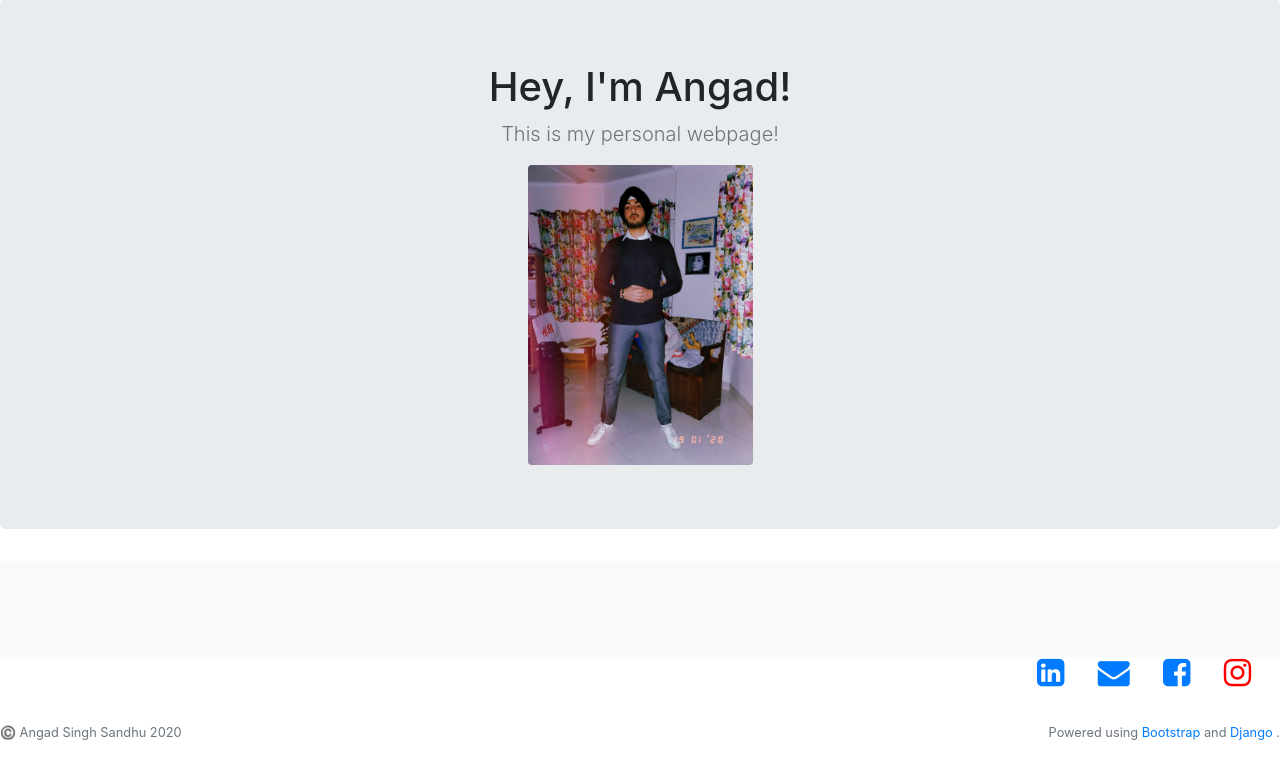
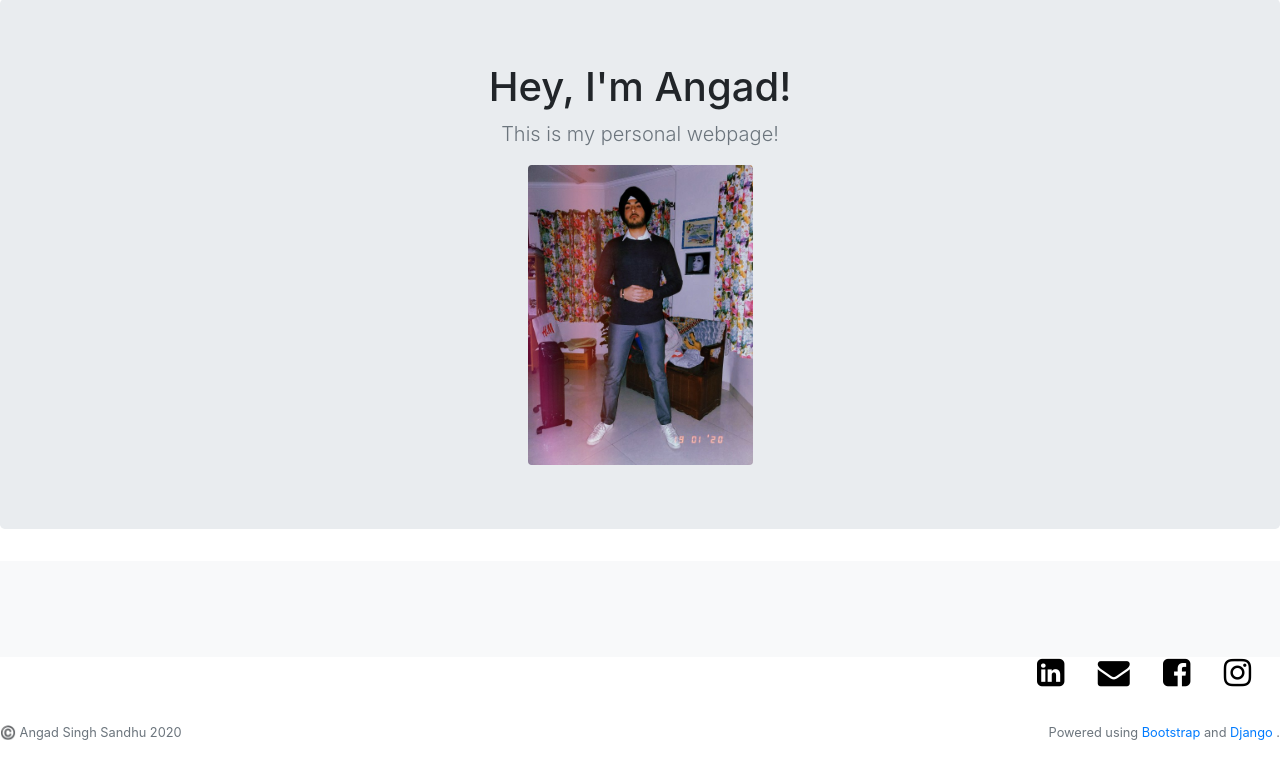
Before and after one commit to angad277/portfolio-project, a Django app: page / in a window 1280 px wide. Shown: the part 57-816 px from the top of the page. Run offline with Django 3.2, Linux system fonts and the light colour scheme; data that the repository does not hold is empty; some libraries are stand-ins or nearby versions.

Commit message:
icons deplpoyed

```diff
--- a/jobs/templates/jobs/home.html
+++ b/jobs/templates/jobs/home.html
@@ -102,10 +102,10 @@
     </div>
   </div>
   <div style="text-align: right;">
-    <a href="https://www.linkedin.com/in/angad-singh-sandhu-259779197/" target="_blank"><i class="fa fa-linkedin-square fa-2x" aria-hidden="true"></i></a>
-    <a href="mailto:angad277@gmail.com" taget="_blank"><i class="fa fa-envelope fa-2x" aria-hidden="true"></i></a>
-    <a href="https://www.facebook.com/angad.sandhu.31/" target="_blank"><i class="fa fa-facebook-square fa-2x" aria-hidden="true"></i></a>
-    <a href="https://www.instagram.com/angadssandhu/" target="_blank"><i class="fa fa-instagram fa-2x" style="color:red" aria-hidden="true"></i></a>
+    <a href="https://www.linkedin.com/in/angad-singh-sandhu-259779197/" target="_blank"><i class="fa fa-linkedin-square fa-2x" style="color:black;" aria-hidden="true"></i></a>
+    <a href="mailto:angad277@gmail.com" taget="_blank"><i class="fa fa-envelope fa-2x" style="color:black;" aria-hidden="true"></i></a>
+    <a href="https://www.facebook.com/angad.sandhu.31/" target="_blank"><i class="fa fa-facebook-square fa-2x" style="color: black;" aria-hidden="true"></i></a>
+    <a href="https://www.instagram.com/angadssandhu/" target="_blank"><i class="fa fa-instagram fa-2x" style="color: black;" aria-hidden="true"></i></a>
     <!-- <a class="btn btn-outline-light btn-social mx-1" href="#"><i class="fab fa-fw fa-facebook-f"></i></a> -->
   </div>
 </main>
```
